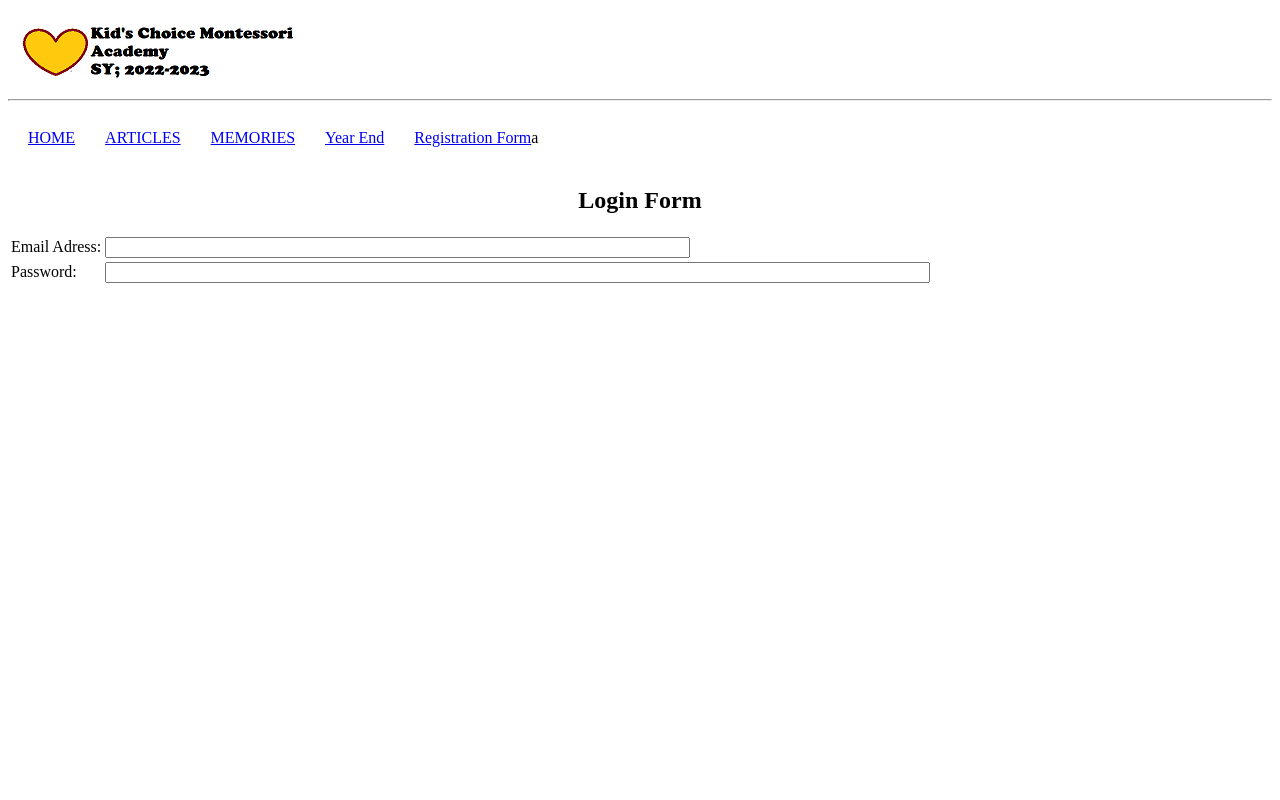
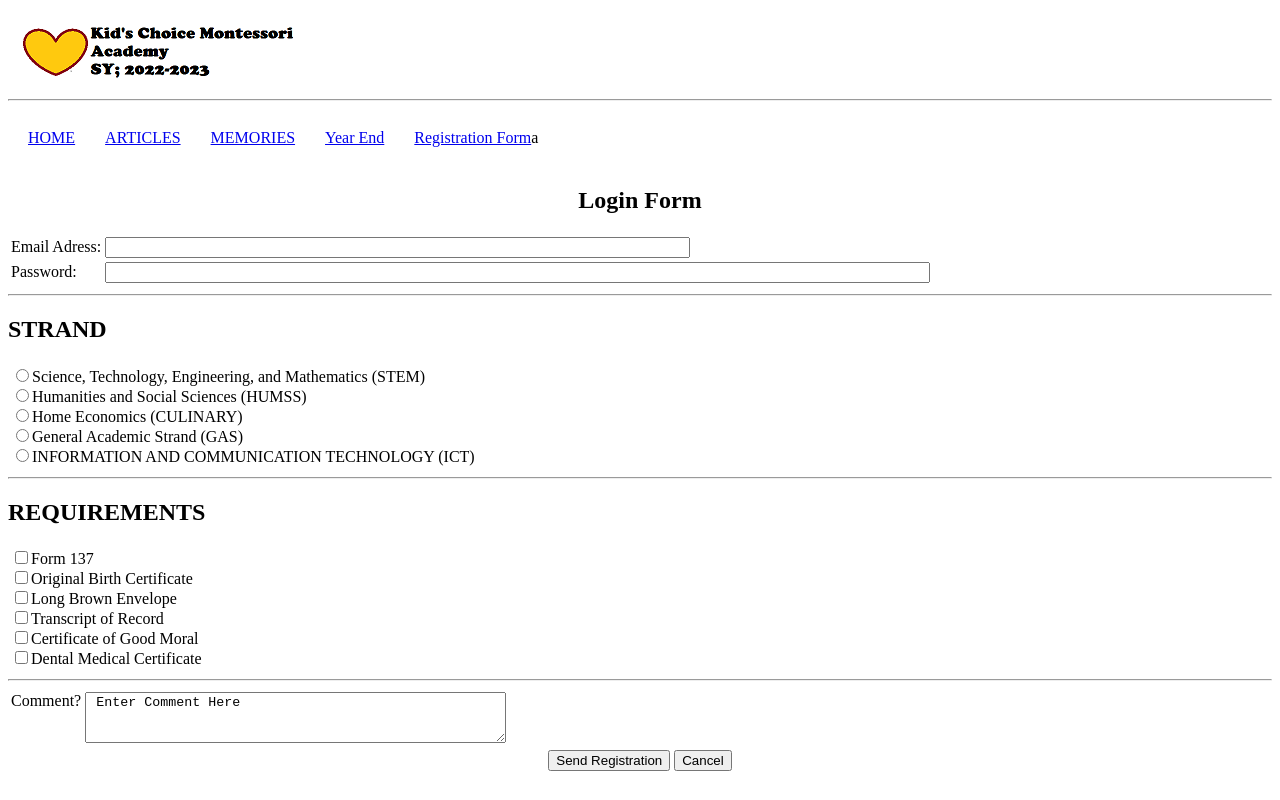
Before and after one commit to Airamanding/Airamanding.github.io, a plain HTML site: page LoginForm.html in a window 1280 px wide. Drawn offline with Linux system fonts and the light colour scheme.

Commit message:
Update LoginForm.html

```diff
--- a/LoginForm.html
+++ b/LoginForm.html
@@ -30,7 +30,48 @@
 <td><input name=Password size=100></td>
 </tr>
 </table>
-</table>
+
+ <hr>
+ <h2>STRAND</h2>
+ <table>
+  <tr>
+  <td>
+   <input type=radio name=strand value=stem>Science, Technology, Engineering, and Mathematics (STEM)<br>
+  <input type=radio name=strand value=humms>Humanities and Social Sciences (HUMSS)<br>
+   <input type=radio name=strand value=humms>Home Economics (CULINARY)<br>
+   <input type=radio name=strand value=humms>General Academic Strand (GAS)<br>
+   <input type=radio name=strand value=humms>INFORMATION AND COMMUNICATION TECHNOLOGY (ICT)<br>
+   </tr>
+ </table>
+
+ <hr>
+ <h2>REQUIREMENTS</h2>
+ <table>
+  <tr>
+   <td>
+    <input type=checkbox name=picture>Form 137<br>
+    <input type=checkbox name=original>Original Birth Certificate<br>
+    <input type=checkbox name=Long>Long Brown Envelope<br>
+    <input type=checkbox name=Transcript>Transcript of Record<br>
+     <input type=checkbox name=Certificate>Certificate of Good Moral<br>
+    <input type=checkbox name=Dental>Dental Medical Certificate<br>
+  </tr>
+ </table>
+
+ <hr>
+ <table>
+  <tr>
+   <td valign=top>Comment?</td>
+   <td>
+    <textarea rows=3 cols=50 name=comment> Enter Comment Here</textarea>
+   </td>
+  </tr>
+ </table>
+
+ <center>
+  <input type=submit value="Send Registration">
+  <input type=reset value="Cancel">
+ </center>
 </form>
 </body>
 </html>
```
